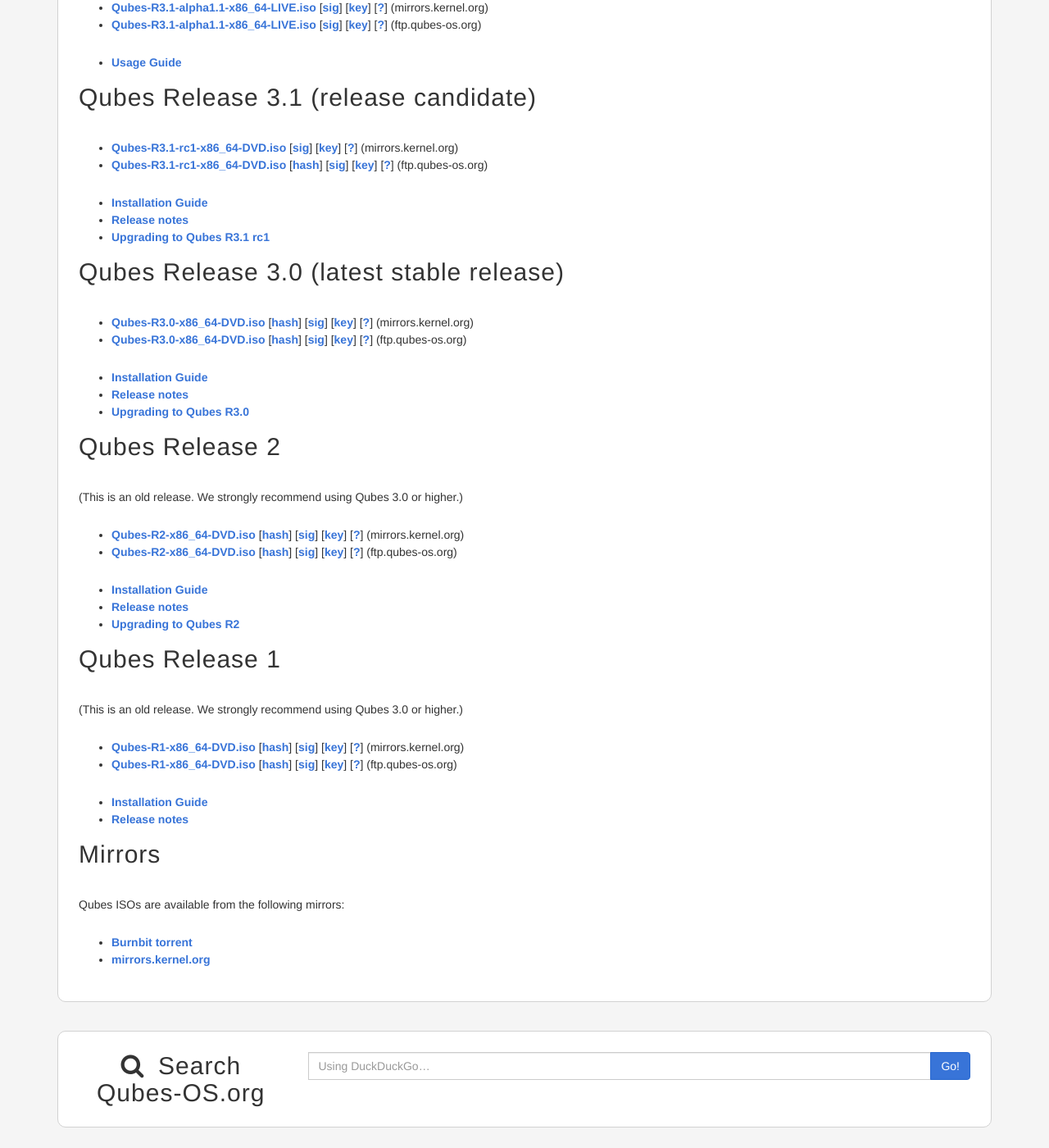
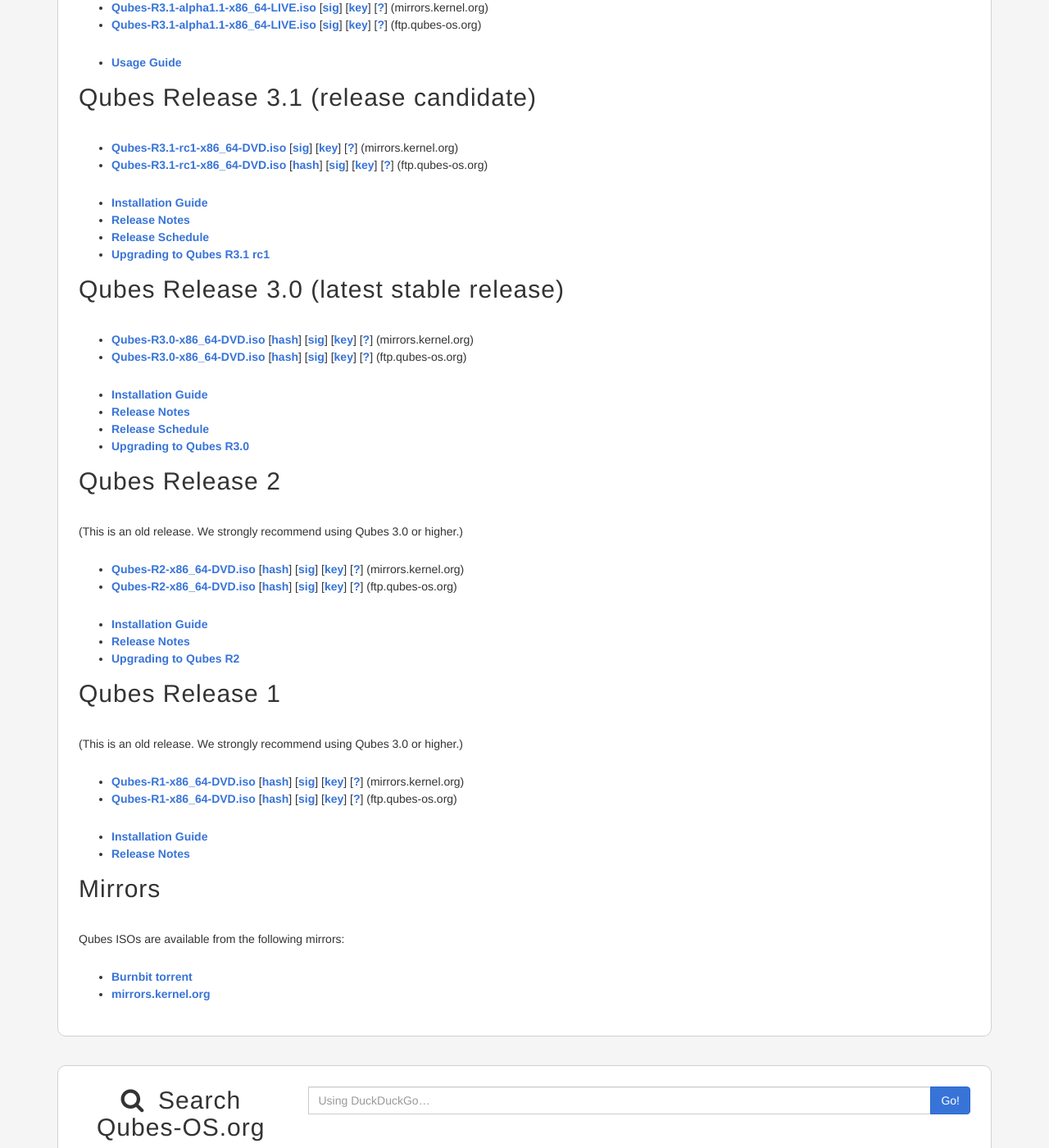
Before and after one commit to QubesOS/qubesos.github.io, a Jekyll site: the page built from pages/downloads.md, in a window 1280 px wide and 1400 px high, scrolled down 499 px. Shown: the whole window at 82% size. Built offline with Jekyll 4.4.1, drawn with Linux system fonts in a browser that asks for light colours; some web fonts are replaced.

Commit message:
Merge releases index into downloads page

```diff
--- a/pages/downloads.md
+++ b/pages/downloads.md
@@ -50,7 +52,8 @@ Qubes Release 3.1 (release candidate)
       (ftp.qubes-os.org)
 
 -   [**Installation Guide**](/doc/installation-guide/)
--   [Release notes](/doc/releases/3.1/release-notes/)
+-   [Release Notes](/doc/releases/3.1/release-notes/)
+-   [Release Schedule](/doc/releases/3.1/schedule/)
 -   [Upgrading to Qubes R3.1 rc1](/doc/releases/3.1/release-notes/#upgrading)
 
 Qubes Release 3.0 (latest stable release)
@@ -70,7 +73,8 @@ Qubes Release 3.0 (latest stable release)
       (ftp.qubes-os.org)
 
 -   [**Installation Guide**](/doc/installation-guide/)
--   [Release notes](/doc/releases/3.0/release-notes/)
+-   [Release Notes](/doc/releases/3.0/release-notes/)
+-   [Release Schedule](/doc/releases/3.0/schedule/)
 -   [Upgrading to Qubes R3.0](/doc/releases/3.0/release-notes/#upgrading)
 
 Qubes Release 2
@@ -92,7 +96,7 @@ Qubes Release 2
       (ftp.qubes-os.org)
 
 -   [**Installation Guide**](/doc/installation-guide/)
--   [Release notes](/doc/releases/2.0/release-notes/)
+-   [Release Notes](/doc/releases/2.0/release-notes/)
 -   [Upgrading to Qubes R2](/doc/releases/2.0/release-notes/#upgrading)
 
 Qubes Release 1
@@ -114,7 +118,7 @@ Qubes Release 1
       (ftp.qubes-os.org)
 
 -   [**Installation Guide**](/doc/installation-guide/)
--   [Release notes](/doc/releases/1.0/release-notes/)
+-   [Release Notes](/doc/releases/1.0/release-notes/)
 
 Mirrors
 -------
```
Also changed, not shown: other parts of pages/downloads.md (+2 -0 lines).
